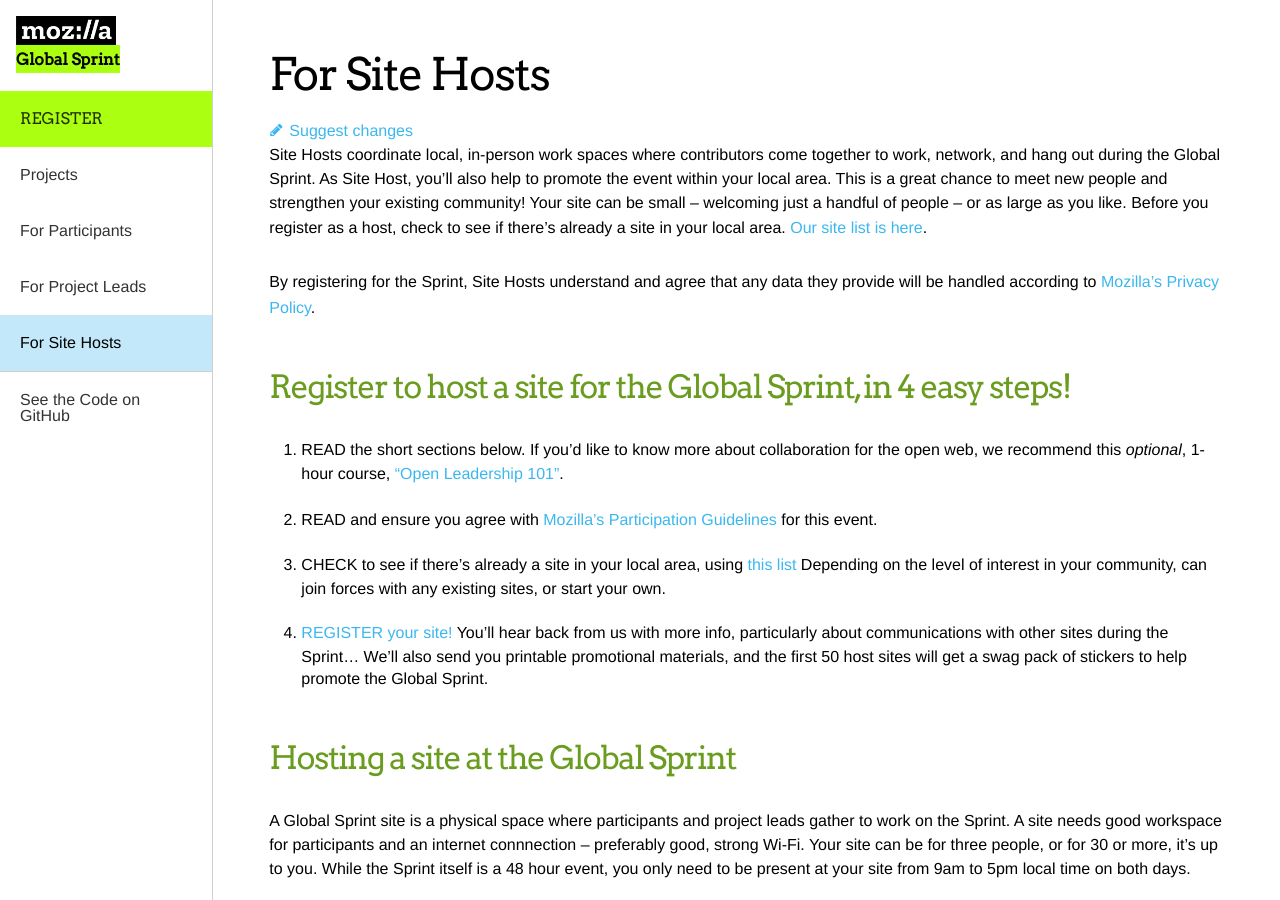
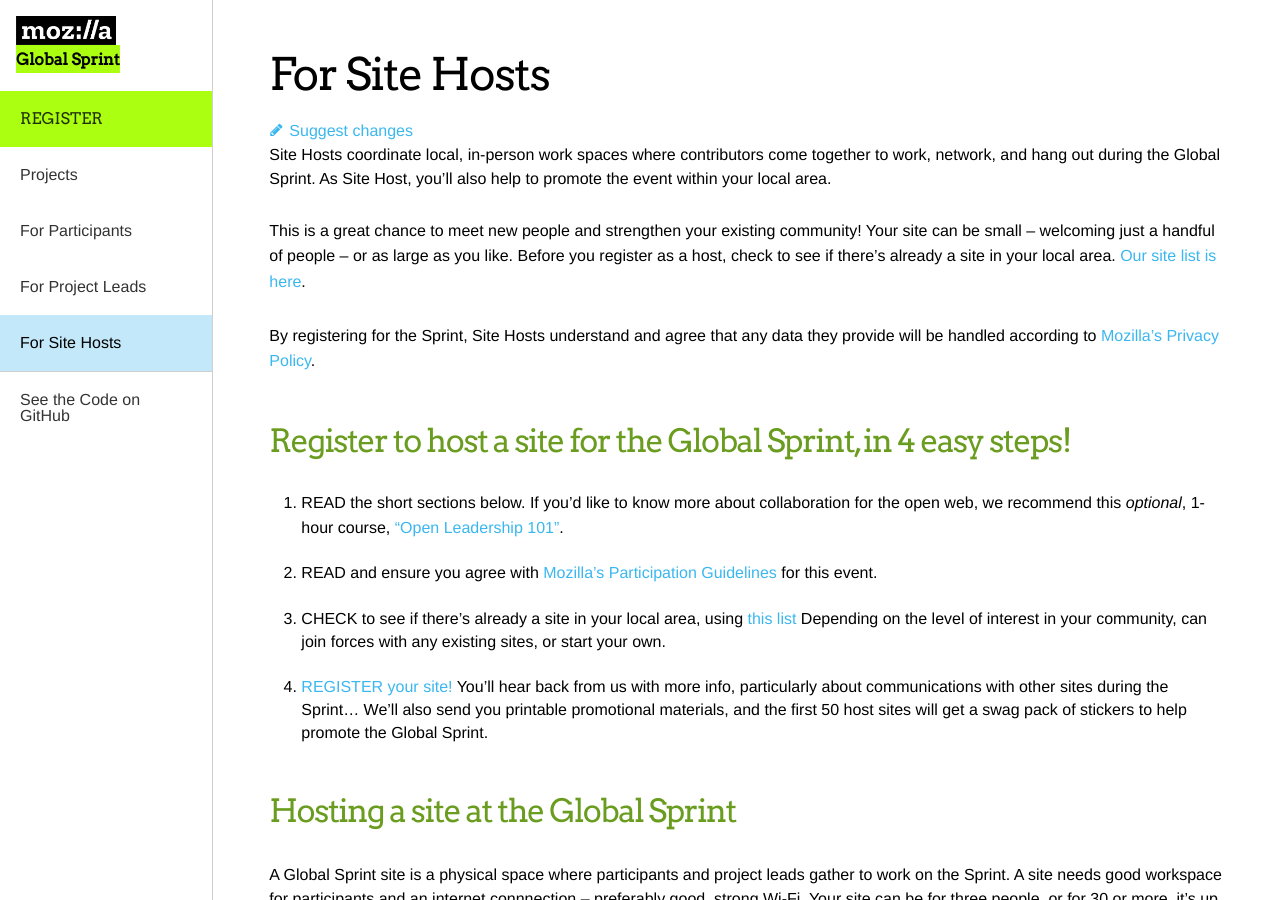
Before and after one commit to mozilla/global-sprint, a Jekyll site: the page built from _articles/site-hosts.md, in a window 1280 px wide and 900 px high. Built offline with Jekyll 4.4.1, drawn with Linux system fonts in a browser that asks for light colours; comment, search, counter and statistics services are not loaded.

```diff
--- a/_articles/site-hosts.md
+++ b/_articles/site-hosts.md
@@ -3,7 +3,9 @@ layout: page
 title: For Site Hosts
 ---
 
-**Site Hosts coordinate local, in-person work spaces where contributors come together to work, network, and hang out during the Global Sprint.** As Site Host, you'll also help to promote the event within your local area. This is a great chance to meet new people and strengthen your existing community! Your site can be small -- welcoming just a handful of people -- or as large as you like. Before you register as a host, check to see if there's already a site in your local area. [Our site list is here](https://mozilla.github.io/global-sprint/register/).
+**Site Hosts coordinate local, in-person work spaces where contributors come together to work, network, and hang out during the Global Sprint. As Site Host, you'll also help to promote the event within your local area.**
+
+This is a great chance to meet new people and strengthen your existing community! Your site can be small -- welcoming just a handful of people -- or as large as you like. Before you register as a host, check to see if there's already a site in your local area. [Our site list is here](https://mozilla.github.io/global-sprint/register/).
 
 By registering for the Sprint, Site Hosts understand and agree that any data they provide will be handled according to [Mozilla's Privacy Policy](https://www.mozilla.org/en-US/privacy/).
 
```
